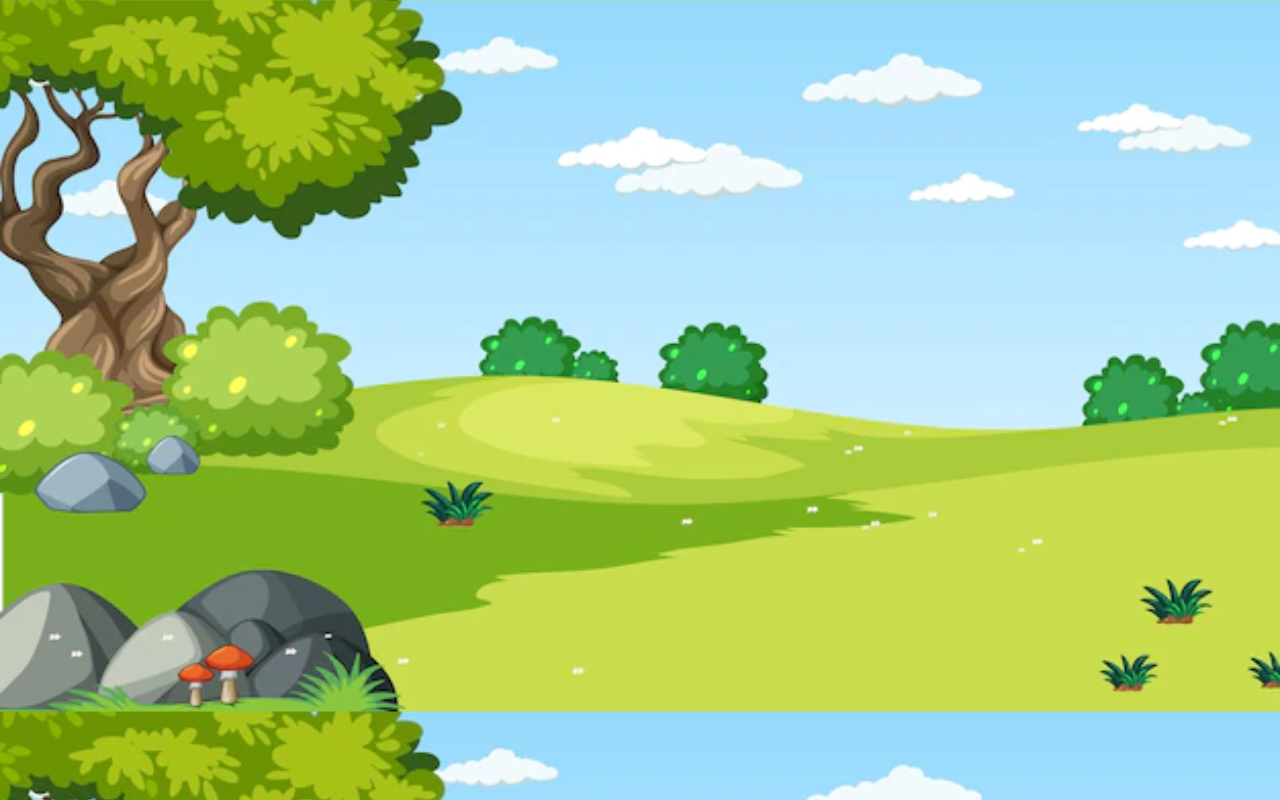
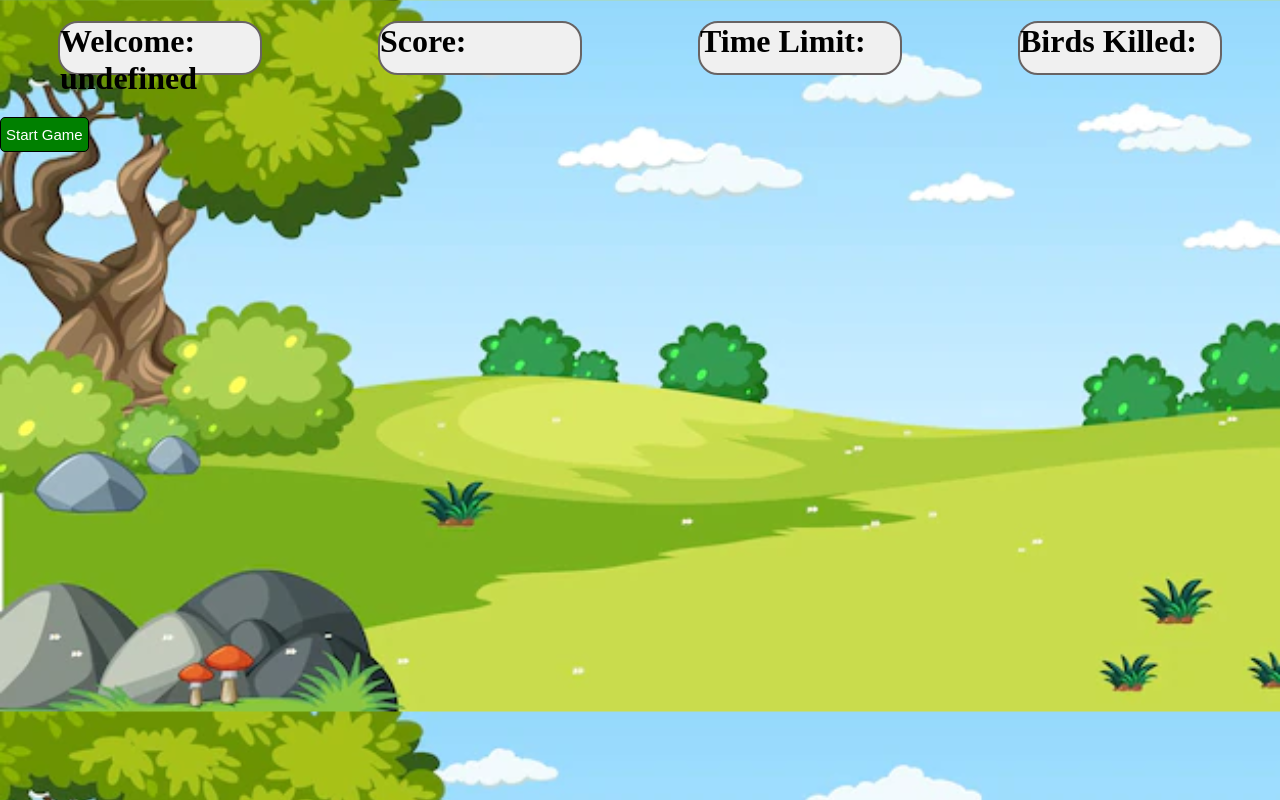
Before and after one commit to SalmaNagySalit/Birds-game, a plain HTML site: page game.html in a window 1280 px wide. Drawn offline with Linux system fonts and the light colour scheme.

Commit message:
before birds moving

```diff
--- a/Index.css
+++ b/Index.css
@@ -35,7 +35,9 @@ border: 1px solid black;
 border-radius: 20px;
 font-weight: bold;
 cursor: pointer;
-
+}
+button:hover{
+    transform: scale(1.2);
 }
 button a{
     text-decoration: none;
--- a/game.css
+++ b/game.css
@@ -4,3 +4,37 @@ body{
     background-image: url(Project_Images/Background_2.webp);
     background-size: cover;
     }
+    button{
+        background: green;
+        color: white;
+        border: 1px solid black;
+        border-radius: 5px;
+        font-size: 15px;
+        padding: 8px 5px;
+        cursor: pointer;
+    }
+    button:hover{
+        transform: scale(1.2);
+        transition-duration:0.5s;
+    }
+
+
+
+
+          .box{
+
+                width: 200px;
+                height: 50px;
+                border:2px solid rgb(104, 99, 99);
+                border-radius: 20px;
+                background-color: rgb(240, 240, 240);
+                align-items: flex-start;
+
+            }
+
+.boxes{
+    display: flex;
+    justify-content: space-around;
+
+
+}
--- a/game.html
+++ b/game.html
@@ -12,11 +12,28 @@
 </head>
 <body>
 
+  <div class="boxes">
+
+
+    <h1 class="box"></h1>
+    <h1 class="box"> Score:</h1>
+    <h1 class="box"> Time Limit:</h1>
+    <h1 class="box"> Birds Killed:</h1>
+</div>
+
+
+
 <div class="welc">
   <h2 class="welh"></h2>
   <p class="welcomeP"></p>
   <p class="roles"></p>
+
+
+
+  <button onclick='StartGame()'> Start Game</button>
 </div>
+
+
 
 
 
--- a/gameTwo.js
+++ b/gameTwo.js
@@ -3,18 +3,47 @@ let welcomeblock=document.querySelector('.welc');
 let welcparagraph=document.querySelector('.welcomeP');
 let welh =document.querySelector('.welh');
 let rolesP = document.querySelector('.roles')
+
+let smallbird=0;
+let bigbird=0;
+
+
+
+let welcbox=document.querySelectorAll('.box')[0];
+let scrbox=document.querySelectorAll('.box')[1];
+let timelim=document.querySelectorAll('.box')[2];
+let birdkill=document.querySelectorAll('.box')[3];
+
+
 if(localStorage.length >0){
     // userName.value = localStorage.getItem('namee');
     // welh.innerHTML = userName.value;
-    showName = localStorage.getItem('namee');
-    welh.textContent = 'Welcome ' + showName;
-     welcomeblock.style.background = "white";
- welcomeblock.style.width = '450px';
- welcomeblock.style.height = '250px';
+ showName = localStorage.getItem('namee');
+ welh.textContent = 'Welcome ' + showName;
+ welcomeblock.style.background = "white";
+ welcomeblock.style.width = '420px';
+ welcomeblock.style.height = '220px';
  welcomeblock.style.margin = 'auto';
  welcomeblock.style.textAlign = 'center';
-       welcparagraph.textContent = 'We hope you enjoy our game';
-    rolesP.textContent = 'To win, you should kill 25(black and white) birds in specified time'
+ welcparagraph.textContent = 'We hope you enjoy our game';
+ rolesP.textContent = 'To win, you should kill 25(black and white) birds in specified time'
+
 }
 
-//  document.body.innerHTML = welcomeblock;
+function StartGame(){
+    welcomeblock.style.display = 'none';
+}
+
+function Welcomebox()
+{
+welcbox.textContent = 'Welcome: ' + showName;
+
+}
+Welcomebox();
+
+function ScoreBox()
+{
+smallbird+=10;
+bigbird+=5;
+
+}
```
Also changed, not shown: Index.html (+1 -1 lines).
